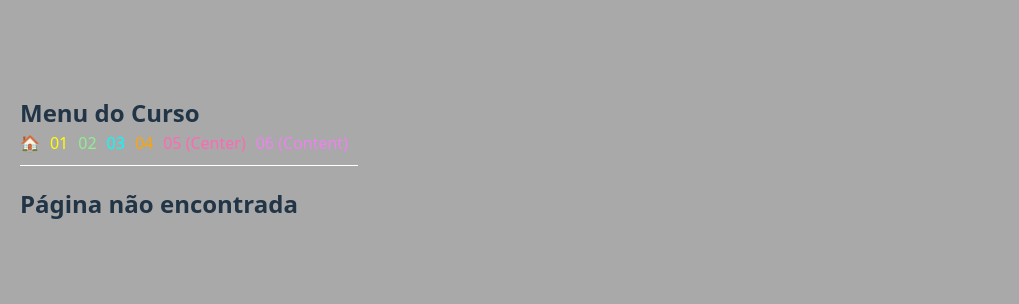
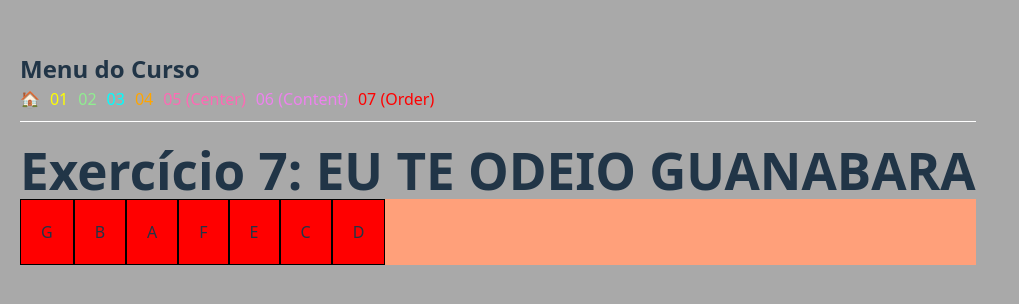
Before and after one commit to CAFE2l/HTML_CSS_MODULO5, a React (Vite) app in the folder curso-react/: page /ex07 in a window 1280 px wide. Shown: the part 242-546 px from the top of the page, without its empty margins (0-1019 px from the left). Built offline with nearby package versions, Linux system fonts and the light colour scheme.

Commit message:
flex007 finalizado

```diff
--- a/curso-react/src/App.jsx
+++ b/curso-react/src/App.jsx
@@ -9,6 +9,7 @@
 import Flex004 from './Exercicios/ex027/flex004/index';
 import Flex005 from './Exercicios/ex027/flex005/index'; // <--- NOVO
 import Flex006 from './Exercicios/ex027/flex006/index'; // <--- NOVO
+import Flex007 from './Exercicios/ex027/flex007/index';
 
 function App() {
   return (
@@ -23,10 +24,9 @@
           <Link to="/ex02" style={{ color: 'lightgreen', marginRight: '10px' }}>02</Link>
           <Link to="/ex03" style={{ color: 'cyan', marginRight: '10px' }}>03</Link>
           <Link to="/ex04" style={{ color: 'orange', marginRight: '10px' }}>04</Link>
-
-          {/* LINKS NOVOS */}
           <Link to="/ex05" style={{ color: 'hotpink', marginRight: '10px' }}>05 (Center)</Link>
           <Link to="/ex06" style={{ color: 'violet', marginRight: '10px' }}>06 (Content)</Link>
+          <Link to="/ex07" style={{ color: 'red', marginRight: '10px' }}>07 (Order)</Link>
         </nav>
 
         {/* ROTAS */}
@@ -37,10 +37,10 @@
           <Route path="/ex03" element={<Flex003 />} />
           <Route path="/ex04" element={<Flex004 />} />
 
-          {/* ROTAS NOVAS */}
+
           <Route path="/ex05" element={<Flex005 />} />
           <Route path="/ex06" element={<Flex006 />} />
-
+          <Route path="/ex07" element={<Flex007 />} />
           <Route path="*" element={<h2>Página não encontrada</h2>} />
         </Routes>
 
--- /dev/null
+++ b/curso-react/src/Exercicios/ex027/flex007/index.jsx
@@ -0,0 +1,80 @@
+import React from 'react';
+
+export default function Flex004() {
+  const containerStyle = {
+    backgroundColor: 'lightsalmon',
+    display: 'flex',
+    flexFlow: 'row wrap',
+};
+
+  const itemStyle = {
+   backgroundColor: 'lightskyblue',
+   border: '1px solid black',
+   textAlign: 'center',
+   padding: '20px',
+  };
+
+  const estiloDoI1 = {
+    backgroundColor: 'red', // O i1 vai ser vermelho
+    order:0,              // E vai furar a fila
+    padding: '20px',
+    border: '1px solid black',
+  };
+
+  const estiloDoI2 = {
+    backgroundColor: 'red', // O i1 vai ser vermelho
+    order: -2,              // E vai furar a fila
+    padding: '20px',
+    border: '1px solid black',
+  };
+
+  const estiloDoI3 = {
+    backgroundColor: 'red', // O i1 vai ser vermelho
+    order: 4,              // E vai furar a fila
+    padding: '20px',
+    border: '1px solid black',
+  };
+
+  const estiloDoI4 = {
+    backgroundColor: 'red', // O i1 vai ser vermelho
+    order: 8,              // E vai furar a fila
+    padding: '20px',
+    border: '1px solid black',
+  };
+
+  const estiloDoI5 = {
+    backgroundColor: 'red', // O i1 vai ser vermelho
+    order: 2,              // E vai furar a fila
+    padding: '20px',
+    border: '1px solid black',
+  };
+
+  const estiloDoI6 = {
+    backgroundColor: 'red', // O i1 vai ser vermelho
+    order: 0,              // E vai furar a fila
+    padding: '20px',
+    border: '1px solid black',
+  };
+
+  const estiloDoI7 = {
+    backgroundColor: 'red', // O i1 vai ser vermelho
+    order: -4,              // E vai furar a fila
+    padding: '20px',
+    border: '1px solid black',
+  };
+  return (
+    <div>
+      <h1>Exercício 7: EU TE ODEIO GUANABARA</h1>
+
+      <div style={containerStyle}>
+        <div id="i1" style={estiloDoI1}>A</div>
+        <div id="i2" style={estiloDoI2}>B</div>
+        <div id="i3" style={estiloDoI3}>C</div>
+        <div id="i4" style={estiloDoI4}>D</div>
+        <div id="i5" style={estiloDoI5}>E</div>
+        <div id="i6" style={estiloDoI6}>F</div>
+        <div id="i7" style={estiloDoI7}>G</div>
+      </div>
+    </div>
+  );
+}
```
